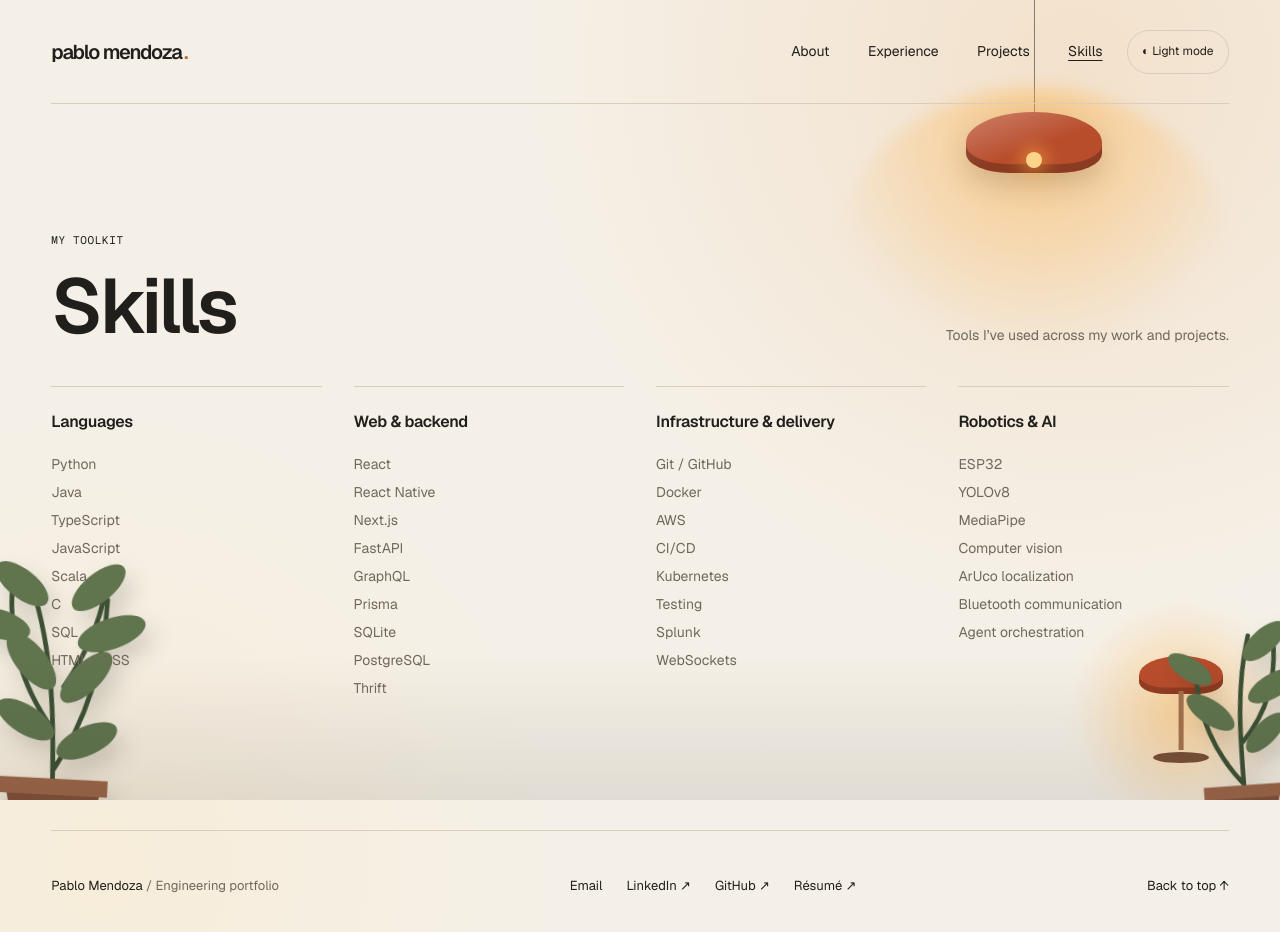
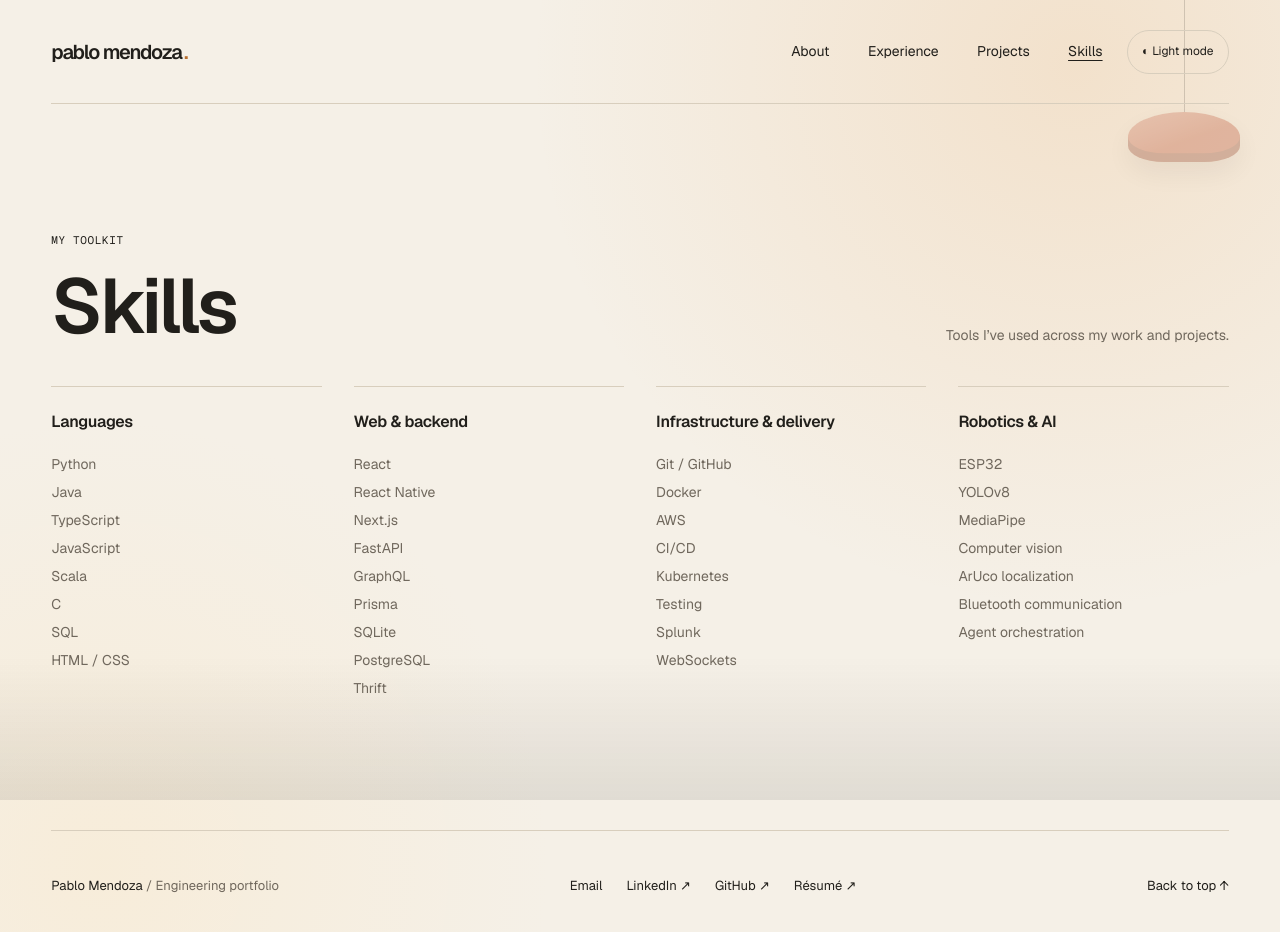
Before and after one commit to PabloMCodes/portfolio, a Next.js app: page /skills in a window 1280 px wide. Shown: the top 932 px of the page. Built offline with nearby package versions, Linux system fonts and the light colour scheme.

Commit message:
Art direct room scenery by theme

```diff
--- a/src/app/globals.css
+++ b/src/app/globals.css
@@ -100,6 +100,61 @@
   pointer-events: none;
 }
 
+/* Day mode keeps the room airy: botanical traces, not a fully lit interior. */
+:root:not([data-theme="dark"]) .pendant-light {
+  opacity: 0.24;
+}
+
+:root:not([data-theme="dark"]) .pendant-glow,
+:root:not([data-theme="dark"]) .pendant-bulb,
+:root:not([data-theme="dark"]) .table-lamp {
+  display: none;
+}
+
+:root:not([data-theme="dark"]) .room-plant {
+  opacity: 0.22;
+  filter: saturate(0.72);
+}
+
+/* Night mode becomes the actual room: warm fixtures against blue-hour walls. */
+:root[data-theme="dark"] .pendant-light {
+  opacity: 0.78;
+}
+
+:root[data-theme="dark"] .room-plant {
+  opacity: 0.58;
+  filter:
+    drop-shadow(-1px 0 rgb(239 168 90 / 18%))
+    drop-shadow(0.6rem 0.8rem 0.8rem rgb(2 8 15 / 28%));
+}
+
+:root[data-theme="dark"] .table-lamp {
+  opacity: 0.88;
+}
+
+/* Inner pages borrow the mood without recreating the entire room. */
+.room-ambience:not([data-room-page="about"]) .table-lamp,
+.room-ambience:not([data-room-page="about"]) .room-plant-right {
+  display: none;
+}
+
+.room-ambience[data-room-page="experience"] .room-plant-left {
+  opacity: 0.22;
+}
+
+.room-ambience[data-room-page="projects"] .pendant-light {
+  display: none;
+}
+
+.room-ambience[data-room-page="skills"] .room-plant-left {
+  display: none;
+}
+
+.room-ambience[data-room-page="skills"] .pendant-light {
+  right: 2rem;
+  opacity: 0.32;
+}
+
 .room-ambience::after {
   content: "";
   position: absolute;
@@ -111,8 +166,8 @@
 .pendant-light {
   position: absolute;
   top: 0;
-  right: clamp(5rem, 13vw, 13rem);
-  width: 10rem;
+  right: clamp(0.5rem, 3vw, 3rem);
+  width: 8rem;
   height: 16rem;
 }
 
@@ -129,8 +184,8 @@
   position: absolute;
   top: 5.5rem;
   left: 50%;
-  width: 24rem;
-  height: 20rem;
+  width: 19rem;
+  height: 17rem;
   border-radius: 50%;
   background: radial-gradient(circle at 50% 15%, var(--lamp-light), transparent 66%);
   transform: translateX(-50%);
@@ -141,8 +196,8 @@
   position: absolute;
   top: 7rem;
   left: 50%;
-  width: 8.5rem;
-  height: 3.8rem;
+  width: 7rem;
+  height: 3.15rem;
   border-radius: 70% 70% 45% 45%;
   background: linear-gradient(160deg, color-mix(in srgb, var(--lamp-shade) 72%, white), var(--lamp-shade) 55%);
   box-shadow: inset 0 -0.55rem 0 rgb(55 24 15 / 34%), 0 0.7rem 1.8rem rgb(39 20 10 / 18%);
@@ -151,7 +206,7 @@
 
 .pendant-bulb {
   position: absolute;
-  top: 9.5rem;
+  top: 9.1rem;
   left: 50%;
   width: 1rem;
   height: 1rem;
@@ -169,15 +224,15 @@
 
 .room-plant-left {
   bottom: -4rem;
-  left: -3.5rem;
-  width: clamp(10rem, 18vw, 16rem);
+  left: -5rem;
+  width: clamp(9rem, 15vw, 13rem);
   transform: rotate(3deg);
 }
 
 .room-plant-right {
-  right: -2.5rem;
-  bottom: -3rem;
-  width: clamp(8rem, 13vw, 12rem);
+  right: -4rem;
+  bottom: -4rem;
+  width: clamp(7rem, 11vw, 10rem);
   transform: rotate(-4deg);
 }
 
@@ -194,7 +249,7 @@
 
 .table-lamp {
   position: absolute;
-  right: clamp(1rem, 4vw, 4rem);
+  right: clamp(0.5rem, 2vw, 2rem);
   bottom: 1rem;
   width: 6rem;
   height: 9rem;
--- a/src/components/room-ambience.tsx
+++ b/src/components/room-ambience.tsx
@@ -1,6 +1,6 @@
-export function RoomAmbience() {
+export function RoomAmbience({ page }: { page: string }) {
   return (
-    <div className="room-ambience" aria-hidden="true">
+    <div className="room-ambience" data-room-page={page} aria-hidden="true">
       <div className="pendant-light">
         <span className="pendant-cord" />
         <span className="pendant-glow" />
--- a/src/components/site-shell.tsx
+++ b/src/components/site-shell.tsx
@@ -11,7 +11,7 @@ const navigation = [
 export function SiteShell({ children, currentPath }: { children: React.ReactNode; currentPath: string }) {
   return (
     <Container id="top" className={styles.home}>
-      <RoomAmbience />
+      <RoomAmbience page={currentPath.slice(1)} />
       <a href="#main" className={styles.skipLink}>Skip to content</a>
       <header className={styles.header}>
         <a href="/about" className={styles.wordmark} aria-label="Pablo Mendoza, about">pablo mendoza<span aria-hidden="true">.</span></a>
```
